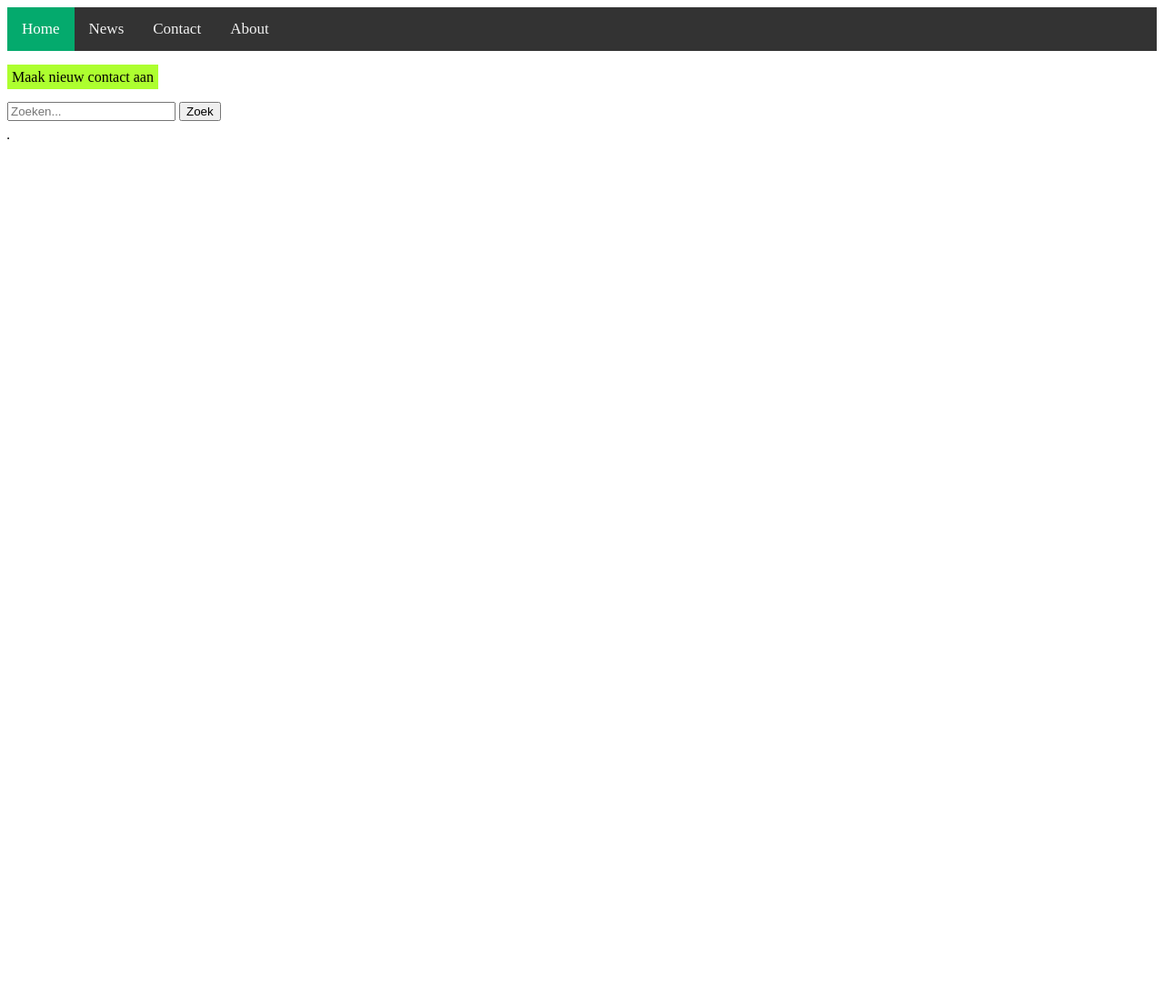
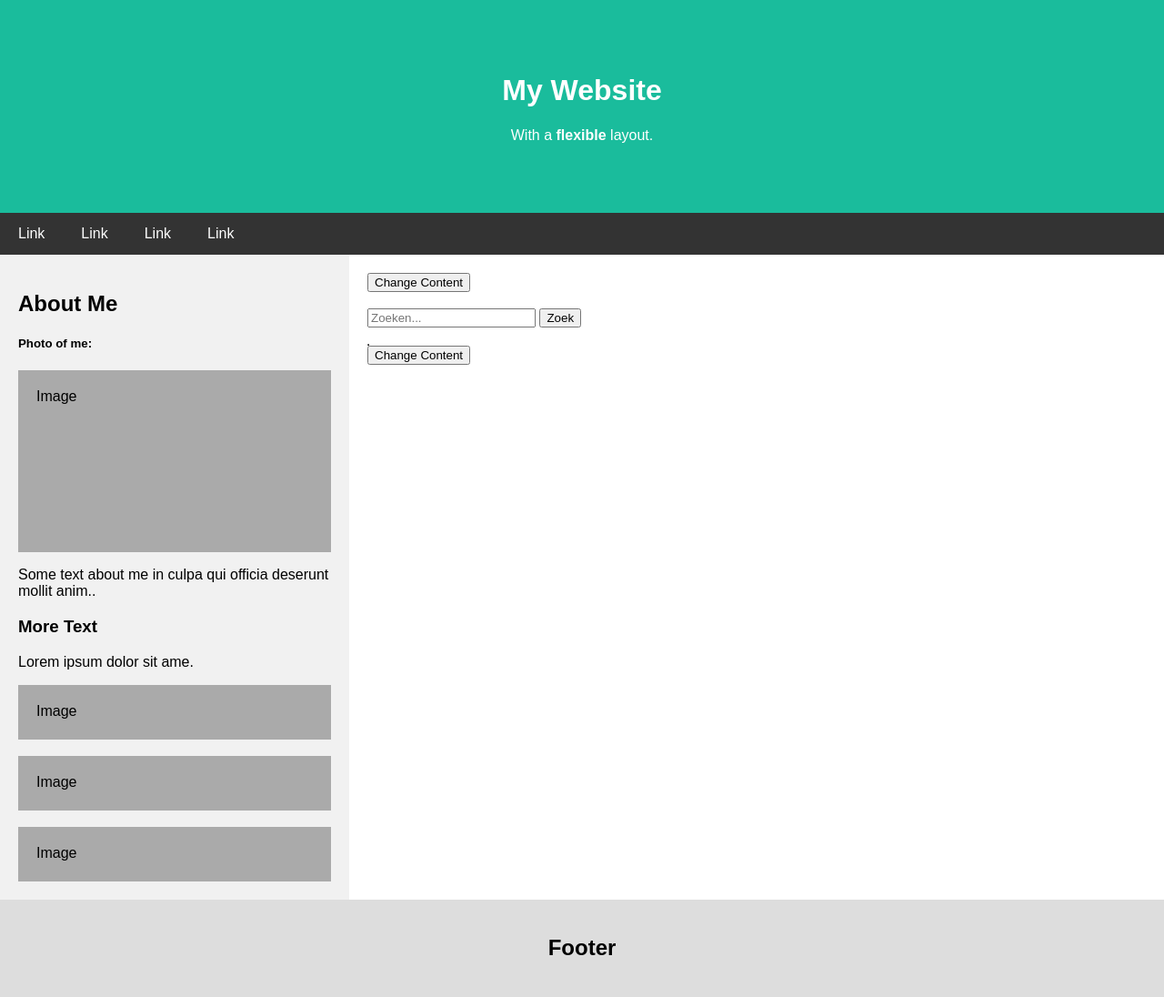
Before and after one commit to alikashev/mvc, a PHP site: page / in a window 1280 px wide. Shown: the whole page at 91% size. Before the commit the page ends 153 px from the top, so only its background shows below. Run offline with PHP 8.4, Linux system fonts and the light colour scheme; data that the repository does not hold is empty.

Commit message:
added ajax + flex

```diff
--- a/Model/ContactsLogic.php
+++ b/Model/ContactsLogic.php
@@ -6,7 +6,7 @@ require_once 'View/outputData.php';
 class ContactsLogic {
 
     public function __construct() {
-        $this->datahandler = new datahandler("localhost", "mysql", "school","ali", "ali1903");
+        $this->datahandler = new datahandler("localhost", "mysql", "school","root", "");
         $this->outputData = new OutputData();
     }
 
--- a/View/css/style.css
+++ /dev/null
@@ -1,82 +0,0 @@
-.content-container{
-
-}
-
-.topnav {
-    overflow: hidden;
-    background-color: #333;
-    margin-bottom: 20px;
-}
-
-  .topnav a {
-    float: left;
-    color: #f2f2f2;
-    text-align: center;
-    padding: 14px 16px;
-    text-decoration: none;
-    font-size: 17px;
-}
-
-  .topnav a:hover {
-    background-color: #ddd;
-    color: black;
-}
-
-  .topnav a.active {
-    background-color: #04AA6D;
-    color: white;
-}
-
-  table tr th  {
-      background-color: black;
-      color: white;
-      padding: 5px;
-}
-
-  table tr:nth-child(even){background-color: #ddd;}
-
-  table tr:hover {
-      background-color: wheat;
-      cursor: pointer;
-}
-
-.succes-modal {
-  display: flex;
-  flex-direction: column;
-  text-align: center;
-  padding: 20px;
-  width: 300px;
-  height: 250px;
-  color: #fff;
-  background-color: black;
-  justify-content: center;
-  align-items: center;
-}
-
-.btn {
-  padding: 5px;
-  background-color: greenyellow;
-  color: black;
-  width: 120px;
-  margin-top: 20px;
-  text-decoration: none;
-}
-
-.button-td {
-  background-color: #04AA6D;
-}
-
-.reead-btn {
-  color: #fff;
-  background-color: green;
-}
-
-.delete-btn {
-  color: #fff;
-  background-color: red;
-}
-
-.update-btn {
-  color: #fff;
-  background-color: yellow;
-}
--- /dev/null
+++ b/View/footer.php
@@ -0,0 +1,6 @@
+<link rel="stylesheet" href="assets/css/style.css">
+
+<!-- Footer -->
+<div class="footer">
+  <h2>Footer</h2>
+</div>
--- a/View/header.php
+++ b/View/header.php
@@ -4,14 +4,21 @@
     <meta charset="UTF-8">
     <meta http-equiv="X-UA-Compatible" content="IE=edge">
     <meta name="viewport" content="width=device-width, initial-scale=1.0">
-    <title>MVC - Header</title>
-    <link rel="stylesheet" href="View/css/style.css">
+    <title>Document</title>
+    <link rel="stylesheet" href="assets/css/style.css">
 </head>
 <body>
 
-    <div class="topnav">
-        <a class="active" href="#home">Home</a>
-        <a href="#news">News</a>
-        <a href="#contact">Contact</a>
-        <a href="#about">About</a>
-    </div>
+    <!-- Header -->
+<div class="header">
+  <h1>My Website</h1>
+  <p>With a <b>flexible</b> layout.</p>
+</div>
+
+<!-- Navigation Bar -->
+<div class="navbar">
+  <a href="#">Link</a>
+  <a href="#">Link</a>
+  <a href="#">Link</a>
+  <a href="#">Link</a>
+</div>
--- a/View/home.php
+++ b/View/home.php
@@ -1,8 +1,21 @@
 
 <?php require("header.php")?>
 
+<div class="row">
+  <div class="side">
+    <h2>About Me</h2>
+    <h5>Photo of me:</h5>
+    <div class="fakeimg" style="height:200px;">Image</div>
+    <p>Some text about me in culpa qui officia deserunt mollit anim..</p>
+    <h3>More Text</h3>
+    <p>Lorem ipsum dolor sit ame.</p>
+    <div class="fakeimg" style="height:60px;">Image</div><br>
+    <div class="fakeimg" style="height:60px;">Image</div><br>
+    <div class="fakeimg" style="height:60px;">Image</div>
+  </div>
+  <div class="main">
     <div class="content-container">
-  <a class='btn' href="index.php?action=createform">Maak nieuw contact aan</a>
+    <button type="button" onclick="loadCreateForm()">Change Content</button>
     <br>
     <br>
     <form action="index.php?aciton=search" method='POST'>
@@ -11,4 +24,10 @@
     </form>
     <br>
     <?=$contacts;?>
+    <button type="button" onclick="loadDoc()">Change Content</button>
   </div>
+  </div>
+</div>
+
+<script src="./assets/js/main.js"></script>
+<?php require("footer.php")?>
--- a/View/succes.php
+++ b/View/succes.php
@@ -4,7 +4,7 @@
     <meta charset="UTF-8">
     <meta http-equiv="X-UA-Compatible" content="IE=edge">
     <meta name="viewport" content="width=device-width, initial-scale=1.0">
-    <link rel="stylesheet" href="View/css/style.css">
+    <link rel="stylesheet" href="assets/css/style.css">
     <title> MVC - Succes</title>
 </head>
 <body>
--- a/assets/css/style.css
+++ b/assets/css/style.css
@@ -1,7 +1,81 @@
+* {
+    box-sizing: border-box;
+  }
+
+  /* Style the body */
   body {
+    font-family: Arial;
+    margin: 0;
+  }
+
+  /* Header/logo Title */
+  .header {
+    padding: 60px;
+    text-align: center;
+    background: #1abc9c;
+    color: white;
+  }
+
+  /* Style the top navigation bar */
+  .navbar {
     display: flex;
-    justify-content: center;
-    align-items: center;
+    background-color: #333;
+  }
+
+  /* Style the navigation bar links */
+  .navbar a {
+    color: white;
+    padding: 14px 20px;
+    text-decoration: none;
+    text-align: center;
+  }
+
+  /* Change color on hover */
+  .navbar a:hover {
+    background-color: #ddd;
+    color: black;
+  }
+
+  /* Column container */
+  .row {
+    display: flex;
+    flex-wrap: wrap;
+  }
+
+  /* Create two unequal columns that sits next to each other */
+  /* Sidebar/left column */
+  .side {
+    flex: 30%;
+    background-color: #f1f1f1;
+    padding: 20px;
+  }
+
+  /* Main column */
+  .main {
+    flex: 70%;
+    background-color: white;
+    padding: 20px;
+  }
+
+  /* Fake image, just for this example */
+  .fakeimg {
+    background-color: #aaa;
+    width: 100%;
+    padding: 20px;
+  }
+
+  /* Footer */
+  .footer {
+    padding: 20px;
+    text-align: center;
+    background: #ddd;
+  }
+
+  /* Responsive layout - when the screen is less than 700px wide, make the two columns stack on top of each other instead of next to each other */
+  @media screen and (max-width: 700px) {
+    .row, .navbar {
+      flex-direction: column;
+    }
   }
 
   .container {
@@ -21,10 +95,42 @@ body {
     padding: 10px;
     margin: 5px;
 }
+
+table tr th  {
+    background-color: black;
+    color: white;
+    padding: 5px;
+}
+
+table tr:nth-child(even){background-color: #ddd;}
+
+table tr:hover {
+    background-color: wheat;
+    cursor: pointer;
+}
+
+.succes-modal {
+display: flex;
+flex-direction: column;
+text-align: center;
+padding: 20px;
+width: 300px;
+height: 250px;
+color: #fff;
+background-color: black;
+justify-content: center;
+align-items: center;
+}
+
 .btn {
 padding: 5px;
 background-color: greenyellow;
 color: black;
 width: 120px;
 margin-top: 20px;
+text-decoration: none;
 }
+
+.button-td {
+background-color: #04AA6D;
+}
--- /dev/null
+++ b/assets/js/main.js
@@ -0,0 +1,19 @@
+function loadDoc() {
+    const xhttp = new XMLHttpRequest();
+    xhttp.onload = function() {
+      document.querySelector(".content-container").innerHTML =
+      this.responseText;
+    }
+    xhttp.open("GET", "http://localhost/mvc/index.php?action=readone&contact_id=6");
+    xhttp.send();
+  }
+
+  function loadCreateForm() {
+    const xhttp = new XMLHttpRequest();
+    xhttp.onload = function() {
+      document.querySelector(".content-container").innerHTML =
+      this.responseText;
+    }
+    xhttp.open("GET", "http://localhost/mvc/index.php?action=createform");
+    xhttp.send();
+  }
```
Also changed, not shown: View/sidebar.php (added, +15 -0 lines). Lines whose indentation alone changed are shown as unchanged.
